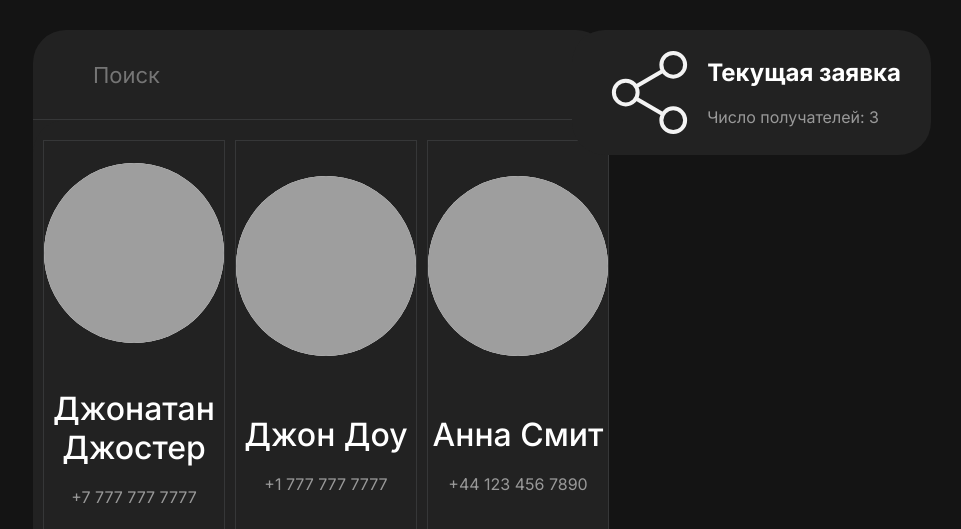
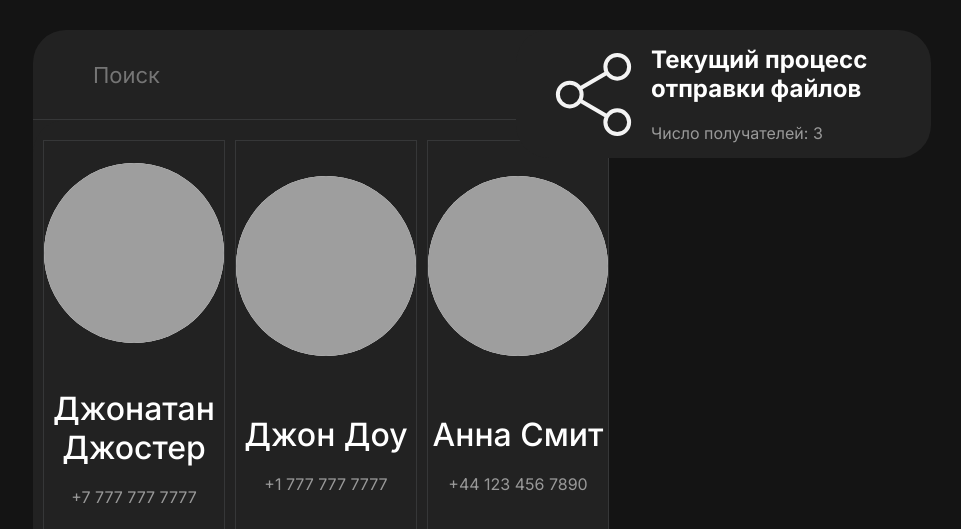
Before and after one commit to rasulov1337/kilogram-backend, a Django app: page / in a window 1280 px wide. Shown: the part 70-599 px from the top of the page, without its empty margins (319-1280 px from the left). Run offline with Django 5.2, Linux system fonts and the light colour scheme.

Commit message:
Rename everything according to my topic

```diff
--- a/static/css/styles.css
+++ b/static/css/styles.css
@@ -393,6 +393,8 @@ body {
 }
 
 .process-sm-info {
+    max-width: 250px !important;
+    text-wrap: normal;
     display: flex;
     flex-direction: column;
     justify-content: space-between;
--- a/templates/layouts/process-info-mini.html
+++ b/templates/layouts/process-info-mini.html
@@ -5,7 +5,7 @@
     </svg>
 
     <div class="process-sm-info">
-        <h2>Текущая заявка</h2>
+        <h2>Текущий процесс отправки файлов</h2>
         <p class="grey-text">Число получателей: {{ process.recipients_num }}</p>
     </div>
 </a>
--- a/templates/process.html
+++ b/templates/process.html
@@ -10,7 +10,7 @@
         </svg>
 
         <div>
-            <h2>Текущая заявка</h2>
+            <h2>Текущий процесс отправки файлов</h2>
             <p class="grey-text">Число получателей: {{ process.recipients_num }}</p>
         </div>
 
```
